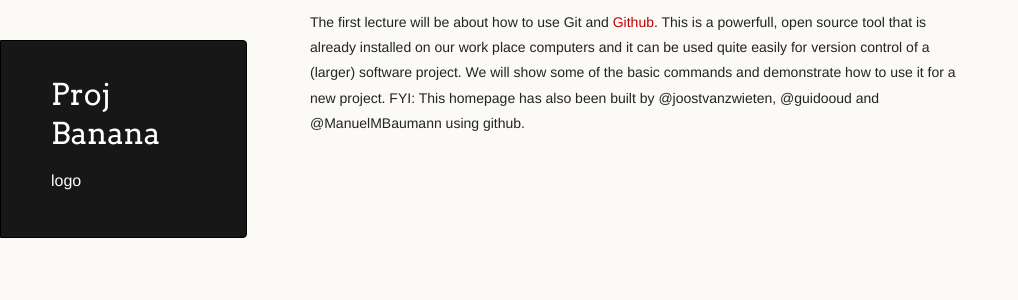
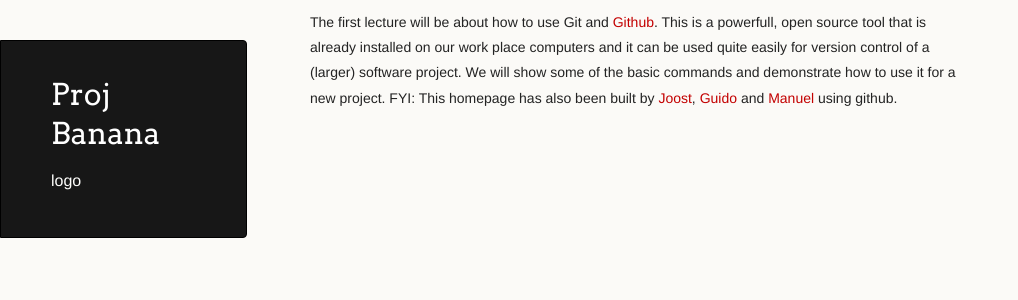
Before and after one commit to projectbanana/projectbanana.github.io, a Jekyll site: the page built from _posts/2013-09-19-git-and-github.md, in a window 1280 px wide. Shown: the top 300 px of the page, without its empty margins (0-1018 px from the left). Built offline with Jekyll 4.4.1, drawn with Linux system fonts in a browser that asks for light colours.

Commit message:
links to github accounts

```diff
--- a/_posts/2013-09-19-git-and-github.md
+++ b/_posts/2013-09-19-git-and-github.md
@@ -4,6 +4,9 @@
 date: 2013-09-09
 ---
 
-The first lecture will be about how to use Git and [Github]. This is a powerfull, open source tool that is already installed on our work place computers and it can be used quite easily for version control of a (larger) software project. We will show some of the basic commands and demonstrate how to use it for a new project. FYI: This homepage has also been built by @joostvanzwieten, @guidooud and @ManuelMBaumann using github.
+The first lecture will be about how to use Git and [Github]. This is a powerfull, open source tool that is already installed on our work place computers and it can be used quite easily for version control of a (larger) software project. We will show some of the basic commands and demonstrate how to use it for a new project. FYI: This homepage has also been built by [Joost], [Guido] and [Manuel] using github.
 
 [Github]: https://github.com
+[Joost]: https://github.com/joostvanzwieten
+[Guido]: https://github.com/guidooud
+[Manuel]: https://github.com/ManuelMBaumann
```
